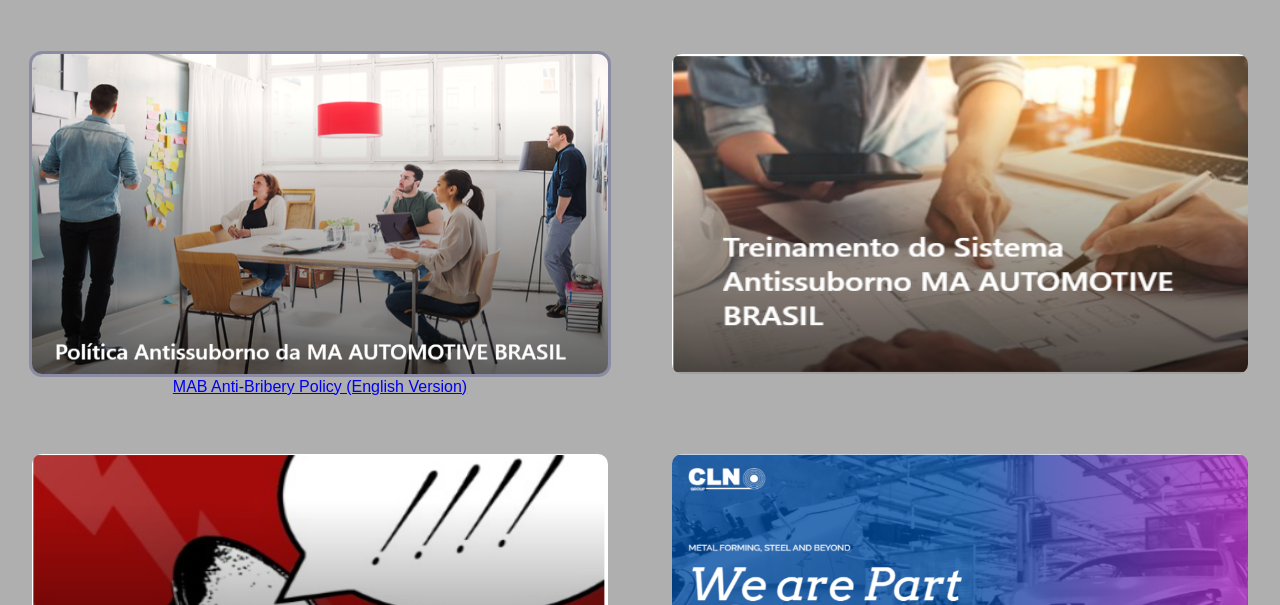
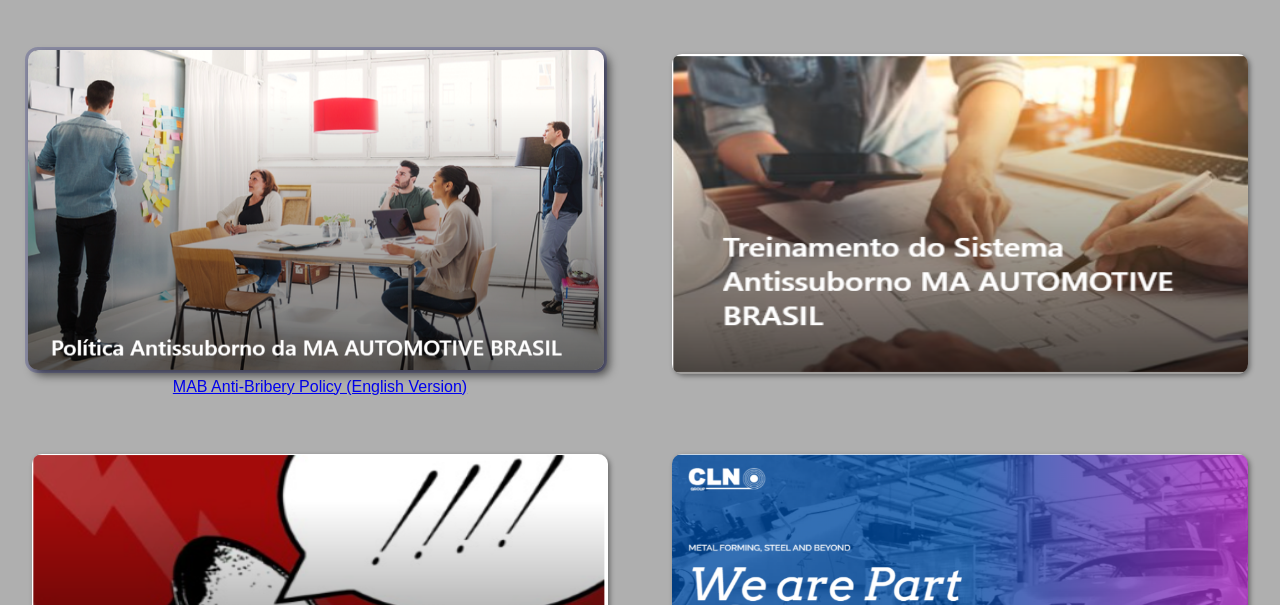
Before and after one commit to JoNeoX/MA-Site, a plain HTML site: page index.html in a window 1280 px wide. In both pictures the pointer is over the picture 320 px from the left and 408 px from the top of the page. Shown: the part 195-800 px from the top of the page. Drawn offline with Linux system fonts and the light colour scheme.

Commit message:
adicionado efeito nas imagens

```diff
--- a/style.css
+++ b/style.css
@@ -73,7 +73,7 @@ img.links {
     height: 25vw;
 }
 
-.esq {
+.esq  {
     float: left;
 
 }
@@ -81,6 +81,16 @@ img.links {
 .dir {
     float: right;
 
+}
+
+main > div > a > img {
+    box-shadow: 2px 2px 5px rgba(0, 0, 0, 0.404);
+}
+
+main > div > a > img:hover {
+    transform: translate(-4px, -4px);
+    box-shadow: 5px 5px 10px rgba(0, 0, 0, 0.6);
+    transition: transform .2s;
 }
 
 .panoramica {
```
